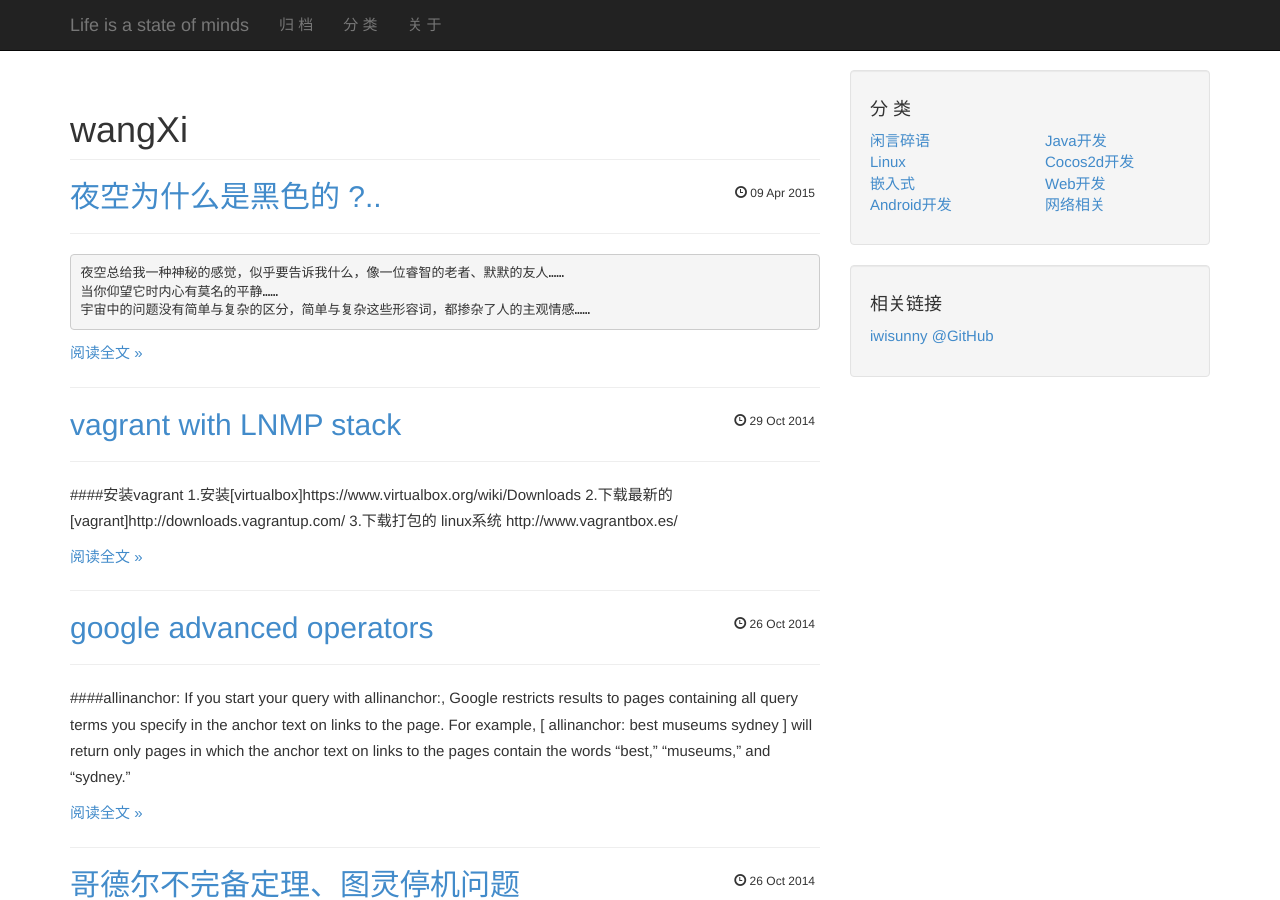
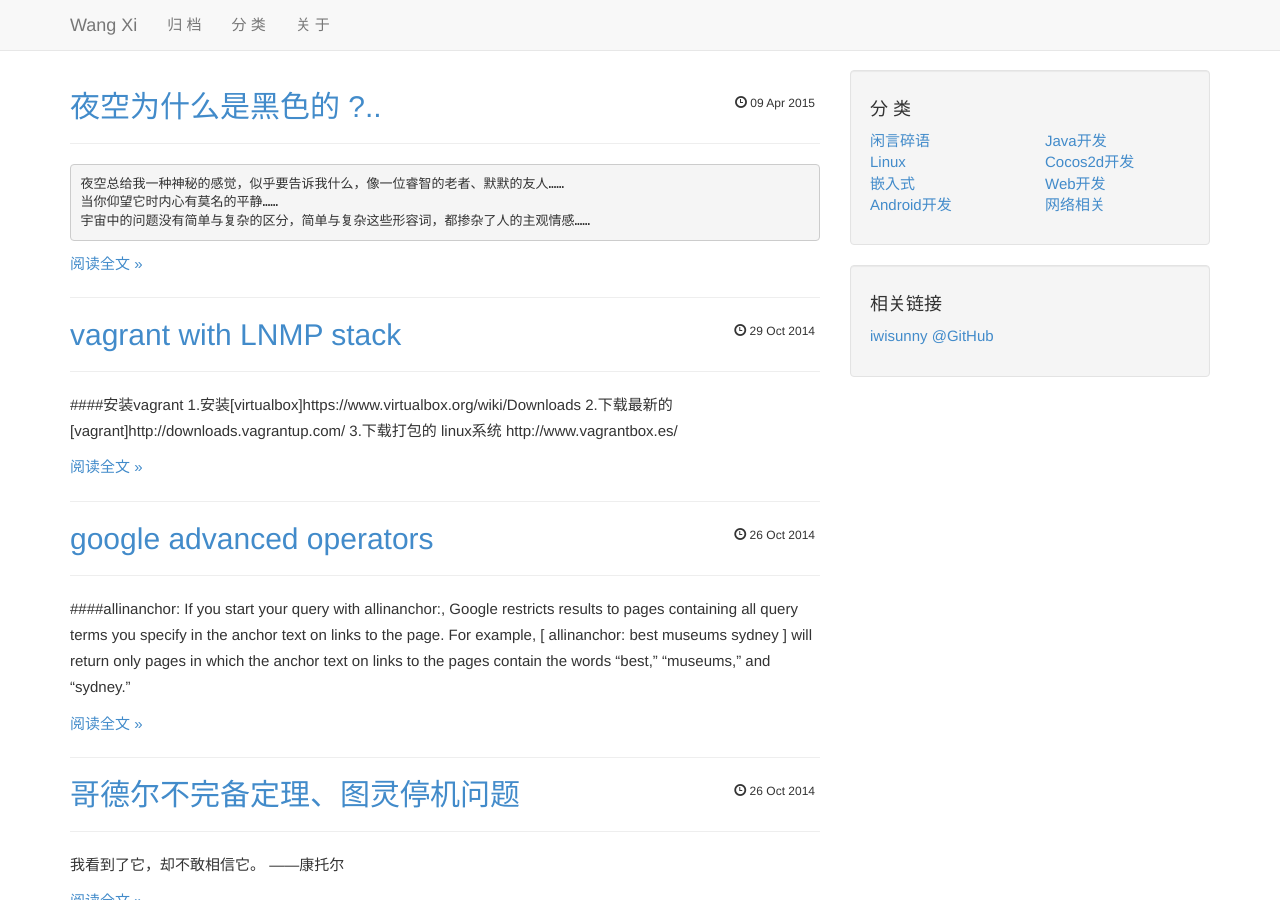
Before and after one commit to sunnywx/my-blog, a Jekyll site: the page built from index.html, in a window 1280 px wide and 900 px high. Built offline with Jekyll 4.4.1, drawn with Linux system fonts in a browser that asks for light colours; Markdown is read by kramdown in place of the engine named in the settings; the list of posts is cut into pages by our own code.

Commit message:
change bs theme, layout

```diff
--- a/_layouts/default.html
+++ b/_layouts/default.html
@@ -14,11 +14,23 @@
     <link href="/css/bootstrap.min.css" rel="stylesheet">
     <!-- Custom CSS -->
     <link href="/css/blog.css" rel="stylesheet">
+
+    <!-- HTML5 Shim and Respond.js IE8 support of HTML5 elements and media
+ queries -->
+    <!-- WARNING: Respond.js doesn't work if you view the page via file://
+    -->
+    <!--[if lt IE 9]>
+    <script src="https://oss.maxcdn.com/libs/html5shiv/3.7.0/html5shiv.js">
+    </script>
+    <script src="https://oss.maxcdn.com/libs/respond.js/1.4.2/respond.min.js">
+    </script>
+    <![endif]-->
+
   </head>
 
   <body>
     <!-- Navigation -->
-    <nav class="navbar navbar-inverse navbar-fixed-top" role="navigation">
+    <nav class="navbar navbar-default navbar-fixed-top" role="navigation">
       <div class="container">
         <!-- Brand and toggle get grouped for better mobile display -->
         <div class="navbar-header">
@@ -34,7 +46,7 @@
             </span>
           </button>
           <a class="navbar-brand" href="/index.html">
-            Life is a state of minds
+            Wang Xi
           </a>
         </div>
         <!-- Collect the nav links, forms, and other content for toggling -->
@@ -89,19 +101,10 @@
     <!-- /.container -->
 
     <!-- jQuery Version 1.11.0 -->
-    <script src="js/jquery-1.11.0.js"></script>
+    <script src="/js/jquery-1.11.0.js"></script>
     <!-- Bootstrap Core JavaScript -->
-    <script src="js/bootstrap.min.js"></script>
-    <!-- HTML5 Shim and Respond.js IE8 support of HTML5 elements and media
-     queries -->
-    <!-- WARNING: Respond.js doesn't work if you view the page via file://
-    -->
-    <!--[if lt IE 9]>
-    <script src="https://oss.maxcdn.com/libs/html5shiv/3.7.0/html5shiv.js">
-    </script>
-    <script src="https://oss.maxcdn.com/libs/respond.js/1.4.2/respond.min.js">
-    </script>
-    <![endif]-->
+    <script src="/js/bootstrap.min.js"></script>
+
   </body>
 
 </html>
--- a/index.html
+++ b/index.html
@@ -1,10 +1,10 @@
 ---
 layout: default
-title: "wangXi @github.io"
+title: "wangXi @GitHub Pages"
 ---
-<h1 class="page-header">
-  wangXi
-</h1>
+<!--<h1 class="page-header">-->
+  <!--wangXi-->
+<!--</h1>-->
 
 {% for post in paginator.posts %}
 <h2>
```
